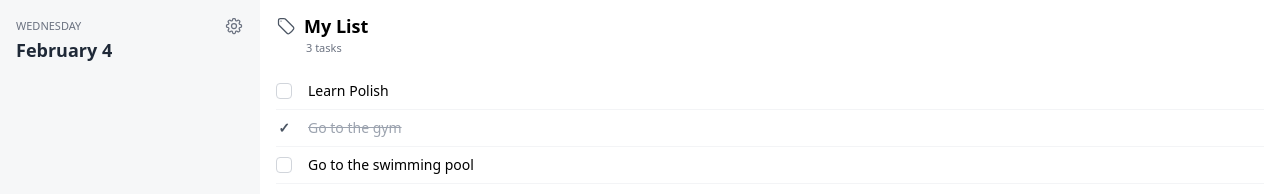
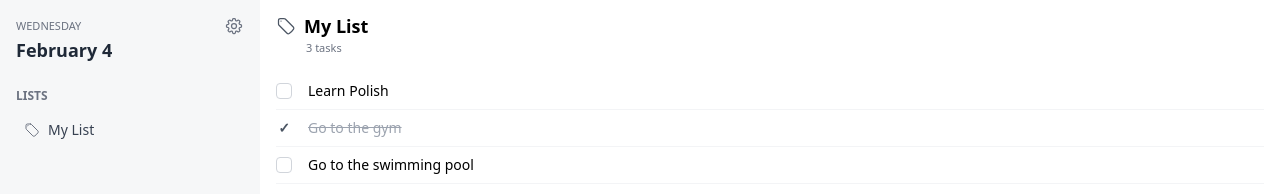
Before and after one commit to IlyaKrapivnoy/mindlist-clone, a Nuxt app: page / in a window 1280 px wide. Shown: the top 194 px of the page. Built offline with nearby package versions, Linux system fonts and the light colour scheme.

Commit message:
feat: change localStorage logic

```diff
--- a/app/components/List/List.vue
+++ b/app/components/List/List.vue
@@ -4,7 +4,7 @@
     <div class="mb-4">
       <div class="flex gap-2 items-center -mt-[4px]">
         <TagIcon class="w-5 h-5 text-gray-600" />
-        <h1 class="text-lg font-bold">My List</h1>
+        <h1 class="text-lg font-bold">{{ currentList.name }}</h1>
       </div>
       <div class="text-[11px] text-gray-500 pl-[30px]">
         {{ tasks.length }} {{ tasks.length === 1 ? "task" : "tasks" }}
@@ -55,9 +55,13 @@ import {
 } from "@heroicons/vue/24/outline";
 
 const tasks = ref([]);
+const currentList = ref({ id: "my-list", name: "My List" });
 
 onMounted(() => {
-  const savedTasks = localStorage.getItem("tasks");
+  const savedLists = localStorage.getItem("lists");
+  if (savedLists) {
+    const lists = JSON.parse(savedLists);
+    const savedTasks = localStorage.getItem(`tasks_${currentList.value.id}`);
     if (savedTasks) {
       tasks.value = JSON.parse(savedTasks);
     } else {
@@ -67,12 +71,16 @@ onMounted(() => {
         { id: 3, text: "Go to the swimming pool", completed: false },
       ];
     }
+  }
 });
 
 watch(
   tasks,
   (newTasks) => {
-    localStorage.setItem("tasks", JSON.stringify(newTasks));
+    localStorage.setItem(
+      `tasks_${currentList.value.id}`,
+      JSON.stringify(newTasks),
+    );
   },
   { deep: true },
 );
--- a/app/components/Sidebar/Sidebar.vue
+++ b/app/components/Sidebar/Sidebar.vue
@@ -1,5 +1,6 @@
 <template>
   <div class="p-4">
     <SidebarHeader />
+    <SidebarLists />
   </div>
 </template>
--- /dev/null
+++ b/app/components/Sidebar/SidebarLists.vue
@@ -0,0 +1,40 @@
+<template>
+  <div class="mt-6">
+    <h3 class="text-xs font-semibold text-gray-500 uppercase mb-3">Lists</h3>
+    <ul class="space-y-1">
+      <li v-for="list in lists" :key="list.id">
+        <button
+          class="w-full text-left px-2 py-1 rounded hover:bg-gray-100 text-sm text-gray-700 hover:text-gray-900 transition-colors duration-150"
+          @click="selectList(list.id)"
+        >
+          <div class="flex items-center gap-2">
+            <TagIcon class="w-4 h-4 text-gray-500" />
+            <span>{{ list.name }}</span>
+          </div>
+        </button>
+      </li>
+    </ul>
+  </div>
+</template>
+
+<script setup>
+import { TagIcon } from "@heroicons/vue/24/outline";
+import { ref, onMounted } from "vue";
+
+const lists = ref([]);
+
+onMounted(() => {
+  const savedLists = localStorage.getItem("lists");
+  if (savedLists) {
+    lists.value = JSON.parse(savedLists);
+  } else {
+    lists.value = [{ id: "my-list", name: "My List", icon: "tag" }];
+    localStorage.setItem("lists", JSON.stringify(lists.value));
+  }
+});
+
+const selectList = (listId) => {
+  console.log("Selected list:", listId);
+  // TODO: Implement navigation between lists
+};
+</script>
```
Lines whose indentation alone changed are shown as unchanged.
